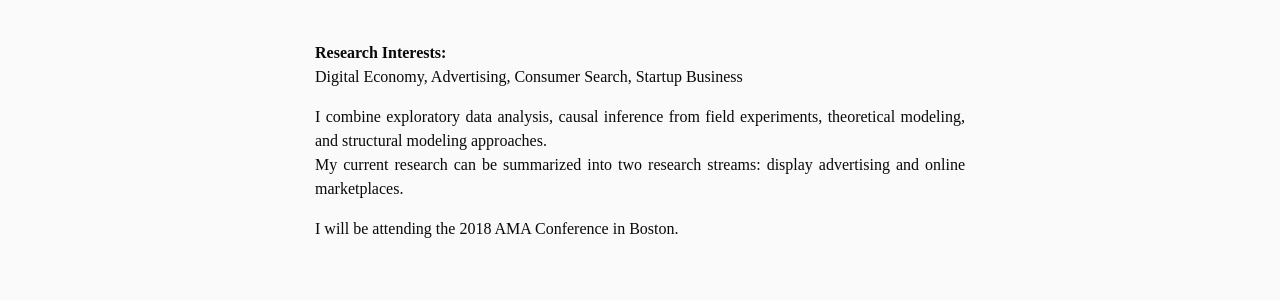
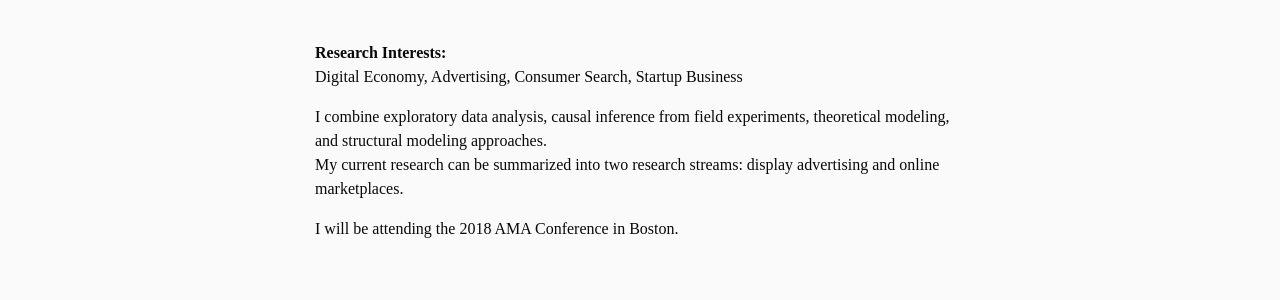
Before and after one commit to hanachoi/hanachoi.github.io, a Jekyll site: the page built from index.html, in a window 1280 px wide. Shown: the part 422-722 px from the top of the page. Built offline with Jekyll 4.4.1, drawn with Linux system fonts in a browser that asks for light colours.

Commit message:
REMOVE - `text-justify`

```diff
--- a/index.html
+++ b/index.html
@@ -27,11 +27,11 @@ active: home
 
 <div class="research_interest" style="margin-top: 100px">
   <div class="container container-custom">
-    <p class="text-justify"><b>Research Interests:</b><br> Digital Economy, Advertising, Consumer Search, Startup Business</p>
+    <p><b>Research Interests:</b><br> Digital Economy, Advertising, Consumer Search, Startup Business</p>
 
-    <p class="text-justify">I combine exploratory data analysis, causal inference from field experiments, theoretical modeling, and structural modeling approaches.<br> My current research can be summarized into two research streams: display advertising and online marketplaces.</p>
+    <p>I combine exploratory data analysis, causal inference from field experiments, theoretical modeling, and structural modeling approaches.<br> My current research can be summarized into two research streams: display advertising and online marketplaces.</p>
 
-    <p class="text-justify">I will be attending the 2018 AMA Conference in Boston.</p>
+    <p>I will be attending the 2018 AMA Conference in Boston.</p>
   </div>
 </div>
 
--- a/research.html
+++ b/research.html
@@ -26,7 +26,7 @@ active: research
                 </a>
                 <div class="post__subtitle">{{ post.co-authors }}</div>
                 <div class="post__content">
-                  <p class="text-justify">{{ post.content | remove: '<p>' | remove: '</p>' }}</p>
+                  <p>{{ post.content | remove: '<p>' | remove: '</p>' }}</p>
                 </div>
               </div>
             {% endfor %}
```
